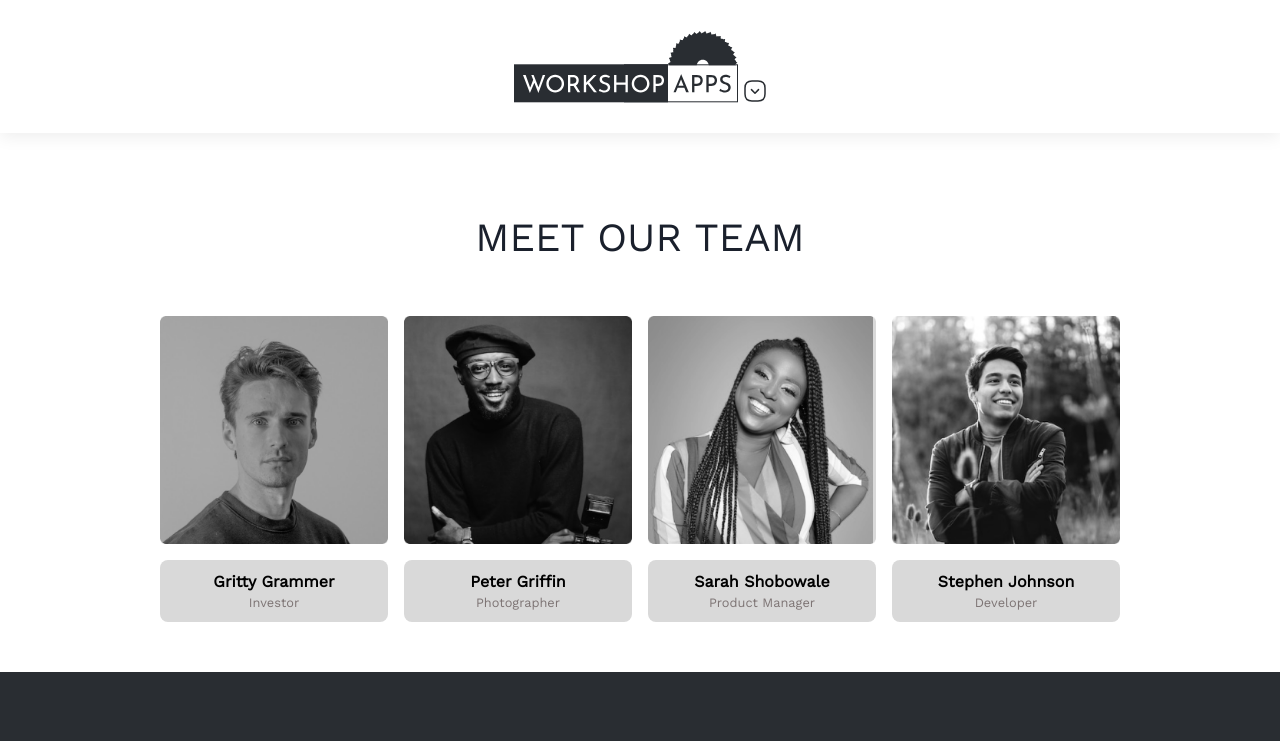
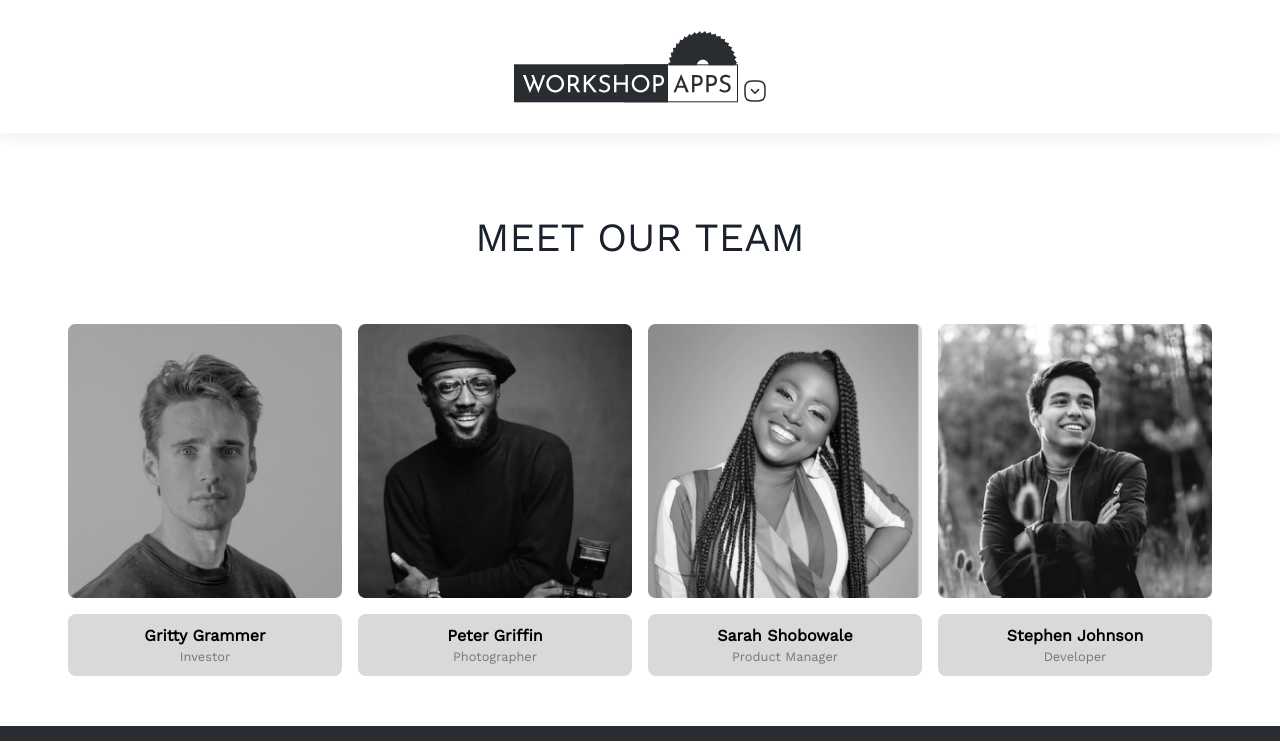
Before and after one commit to workshopapps/workshopapps-portfolio, a Next.js app in the folder frontend/: page /team in a window 1280 px wide. Shown: the top 741 px of the page. Built offline with nearby package versions, Linux system fonts and the light colour scheme.

Commit message:
chore: fixed layout issue

```diff
--- a/frontend/components/section/index.jsx
+++ b/frontend/components/section/index.jsx
@@ -5,7 +5,7 @@ function Section({ children, ...others }) {
   return (
     <Stack
       w="full"
-      maxW="1320px"
+      maxW="1240px"
       mx="auto"
       px={{ base: 6, md: 12 }}
       {...others}
--- a/frontend/pages/stories.jsx
+++ b/frontend/pages/stories.jsx
@@ -2,8 +2,8 @@ import Head from "next/head";
 import Image from "next/image";
 import Link from "next/link";
 import heroImg from "./../public/about-hero-image.png";
-import styles from "../styles/Home.module.css";
 import style from "../styles/Stories.module.css";
+import Section from "../components/section";
 
 export default function Stories() {
   return (
@@ -12,7 +12,7 @@ export default function Stories() {
         <title>Workshop Apps | Stories</title>
         <link rel="icon" href="/favicon.ico" />
       </Head>
-      <section className={style.main__container}>
+      <Section className={style.main__container}>
         {/* hero  */}
         <div className={style.flex__container}>
           <div className={`${style.card} ${style.description}`}>
@@ -78,7 +78,7 @@ export default function Stories() {
             More stories
           </a>
         </div>
-      </section>
+      </Section>
     </div>
   );
 }
--- a/frontend/pages/team.jsx
+++ b/frontend/pages/team.jsx
@@ -10,12 +10,13 @@ import team4 from "./../public/team4.png";
 import stephen from "./../public/stephen.png";
 import style from "../styles/Teams.module.css";
 import { useState } from "react";
+import Section from "../components/section";
 
 export default function About() {
-  const [changeImage1, setChangeImage1] = useState(false)
-  const [changeImage2, setChangeImage2] = useState(false)
-  const [changeImage3, setChangeImage3] = useState(false)
-  const [changeImage4, setChangeImage4] = useState(false)
+  const [changeImage1, setChangeImage1] = useState(false);
+  const [changeImage2, setChangeImage2] = useState(false);
+  const [changeImage3, setChangeImage3] = useState(false);
+  const [changeImage4, setChangeImage4] = useState(false);
 
   return (
     <div>
@@ -23,13 +24,13 @@ export default function About() {
         <title>Workshop Apps | Team</title>
         <link rel="icon" href="/favicon.ico" />
       </Head>
-      <section className={style.teams}>
+      <Section pb="50px" className={style.teams}>
         <h1>MEET OUR TEAM</h1>
         <div className={style.cards}>
           <figure className={style.card}>
             <Image
               onMouseOver={() => setChangeImage1(!changeImage1)}
-              onMouseLeave={()=> setChangeImage1(!changeImage1)}
+              onMouseLeave={() => setChangeImage1(!changeImage1)}
               src={changeImage1 ? gritty : team1}
               alt="Picture of Gritty Grammer"
               width="100%"
@@ -43,12 +44,12 @@ export default function About() {
           <figure className={style.card}>
             <Image
               onMouseOver={() => setChangeImage2(!changeImage2)}
-              onMouseLeave={()=> setChangeImage2(!changeImage2)}
+              onMouseLeave={() => setChangeImage2(!changeImage2)}
               src={changeImage2 ? peter : team2}
               alt="Picture of Peter Griffin"
               width="100%"
               height="100%"
-              />
+            />
             <figcaption>
               <h3>Peter Griffin</h3>
               <p>Photographer</p>
@@ -56,9 +57,9 @@ export default function About() {
           </figure>
           <figure className={style.card}>
             <Image
-                onMouseOver={() => setChangeImage3(!changeImage3)}
-                onMouseLeave={()=> setChangeImage3(!changeImage3)}
-                src={changeImage3 ? sarah : team3 }
+              onMouseOver={() => setChangeImage3(!changeImage3)}
+              onMouseLeave={() => setChangeImage3(!changeImage3)}
+              src={changeImage3 ? sarah : team3}
               alt="Picture of Stephen Essien"
               width="100%"
               height="100%"
@@ -66,24 +67,24 @@ export default function About() {
             <figcaption>
               <h3>Sarah Shobowale</h3>
               <p>Product Manager</p>
-              </figcaption>
+            </figcaption>
           </figure>
           <figure className={style.card}>
             <Image
               onMouseOver={() => setChangeImage4(!changeImage4)}
-              onMouseLeave={()=> setChangeImage4(!changeImage4)}
+              onMouseLeave={() => setChangeImage4(!changeImage4)}
               src={changeImage4 ? stephen : team4}
               alt="Picture of the author"
               width="100%"
               height="100%"
-              />
+            />
             <figcaption>
               <h3>Stephen Johnson</h3>
               <p>Developer</p>
             </figcaption>
           </figure>
         </div>
-      </section>
+      </Section>
     </div>
   );
 }
--- a/frontend/styles/Teams.module.css
+++ b/frontend/styles/Teams.module.css
@@ -1,14 +1,3 @@
-.teams {
-  /* padding: 0 2rem 3rem 2rem; */
-  padding-bottom: 50px;
-  display: flex;
-  flex-direction: column;
-  align-items: center;
-  justify-content: center;
-  max-width: 1320px;
-  margin: 0 auto;
-}
-
 .teams h1 {
   font-size: 1.5rem;
   margin: 3rem 0;
@@ -19,7 +8,6 @@
   display: grid;
   grid-template-columns: repeat(1, 1fr);
   gap: 1rem;
-  width: 75%;
   margin: 0 auto;
 }
 
```
Also changed, not shown: frontend/styles/Stories.module.css (+2 -7 lines).
